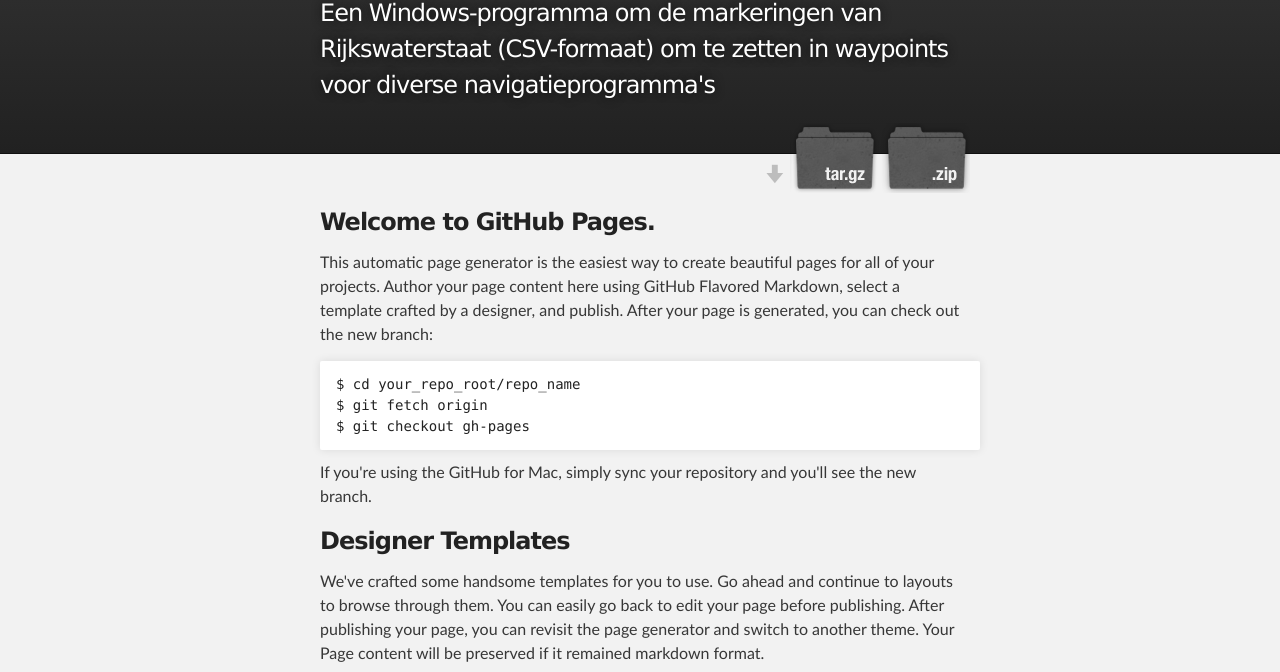
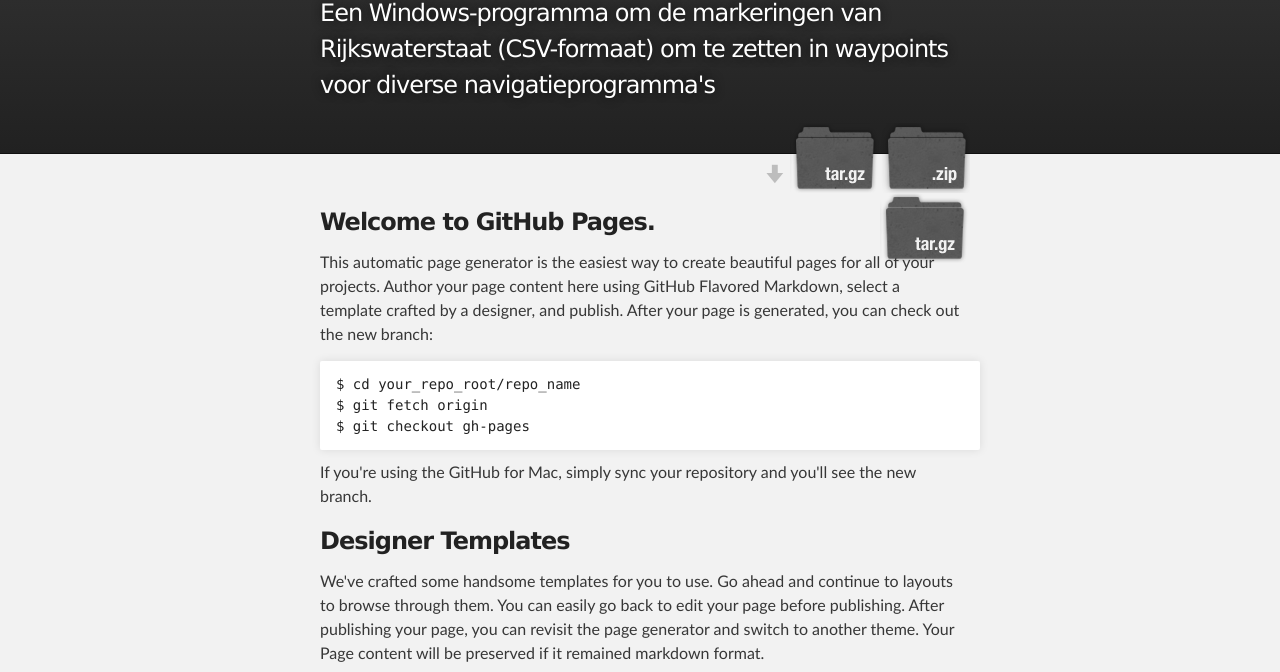
Before and after one commit to dahoutman/Boeiend, a plain HTML site: page index.html in a window 1280 px wide. Shown: the part 128-800 px from the top of the page. Drawn offline with Linux system fonts and the light colour scheme.

Commit message:
Update index.html
Download van Boeiend-setup.exe toegevoegd

```diff
--- a/index.html
+++ b/index.html
@@ -24,6 +24,7 @@
             <section id="downloads">
               <a class="zip_download_link" href="https://github.com/dahoutman/Boeiend/zipball/master">Download this project as a .zip file</a>
               <a class="tar_download_link" href="https://github.com/dahoutman/Boeiend/tarball/master">Download this project as a tar.gz file</a>
+              <a class="tar_download_link" href="https://github.com/dahoutman/Boeiend/releases/download/v0.3.0/Boeiend-setup.exe">Download Boeiend-setup.exe</a>
             </section>
         </header>
     </div>
```
